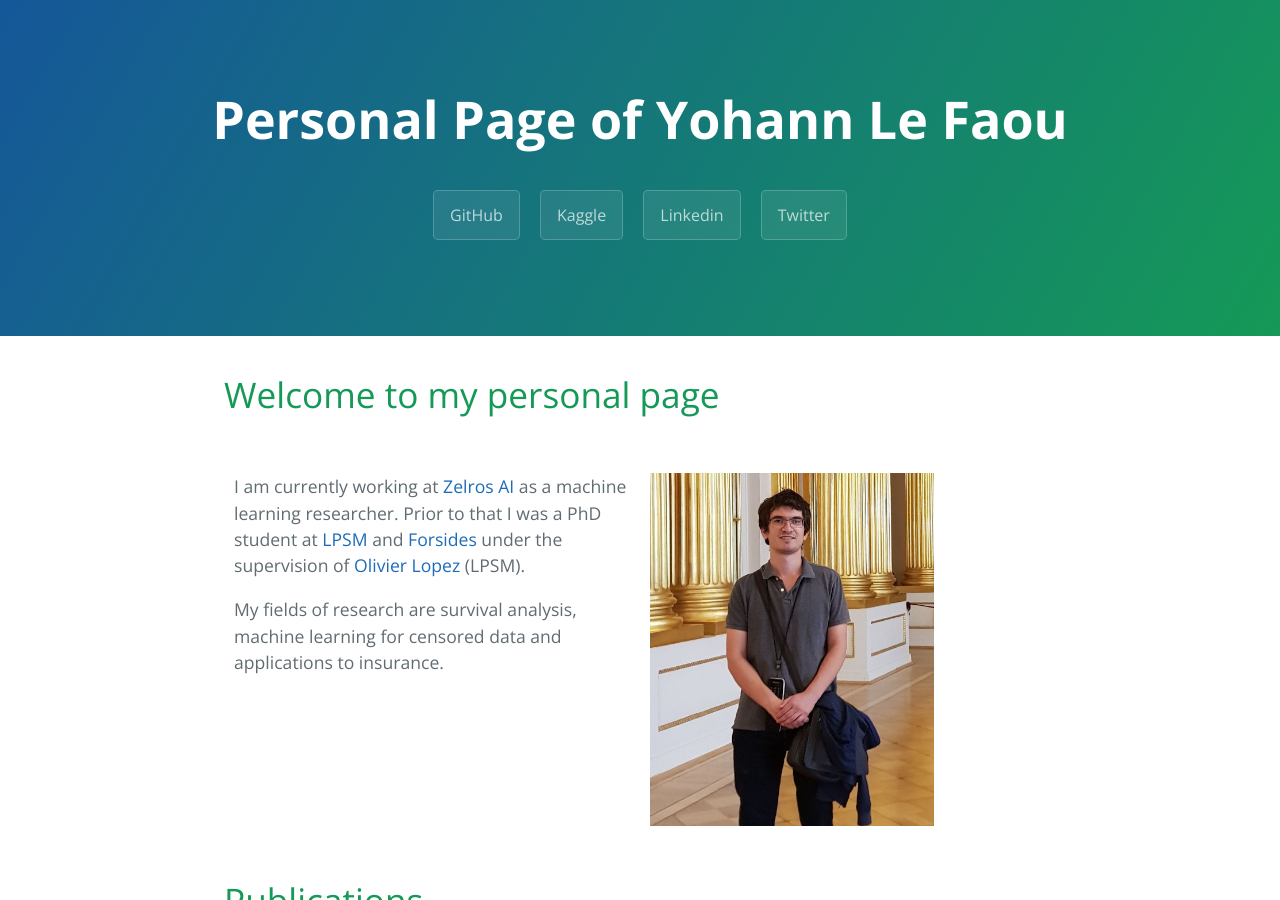
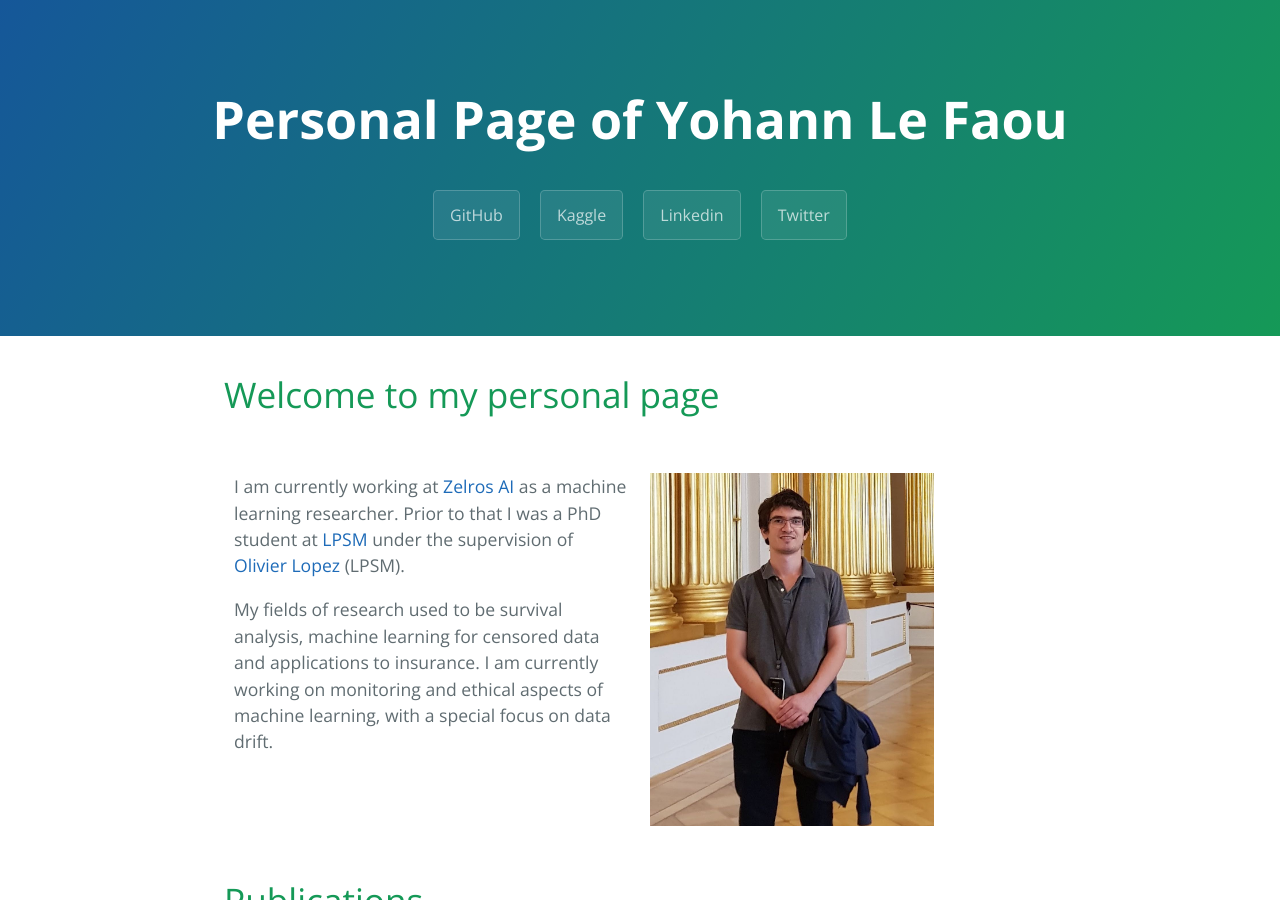
Before and after one commit to YohannLeFaou/YohannLeFaou.github.io, a Jekyll site: the page built from index.html, in a window 1280 px wide and 900 px high. Built offline with Jekyll 4.4.1, drawn with Linux system fonts in a browser that asks for light colours; the list of posts is cut into pages by our own code.

Commit message:
update main page

```diff
--- a/index.html
+++ b/index.html
@@ -50,9 +50,9 @@ title: {{Personal Page of Yohann Le Faou}}
 
     <div class="row">
       <div class="column left">
-      <p>I am currently working at <a href="https://www.zelros.com">Zelros AI</a> as a machine learning researcher. Prior to that I was a PhD student at <a href="http://www.lpsm.paris">LPSM</a> and <a href="http://www.forsides.fr/">Forsides</a> under the supervision of <a href = "https://sites.google.com/site/olivierlopezcrest/">Olivier Lopez</a> (LPSM).</p>
+      <p>I am currently working at <a href="https://www.zelros.com">Zelros AI</a> as a machine learning researcher. Prior to that I was a PhD student at <a href="http://www.lpsm.paris">LPSM</a> under the supervision of <a href = "https://sites.google.com/site/olivierlopezcrest/">Olivier Lopez</a> (LPSM).</p>
 
-      <p>My fields of research are survival analysis, machine learning for censored data and applications to insurance.</p>
+      <p>My fields of research used to be survival analysis, machine learning for censored data and applications to insurance. I am currently working on monitoring and ethical aspects of machine learning, with a special focus on data drift.</p>
       </div>
       <div class="column right">
         <img src="/images/photo_ylf.jpg" style="width: 80%; height: 80%"/>
```
Also changed, not shown: 1 other file.
